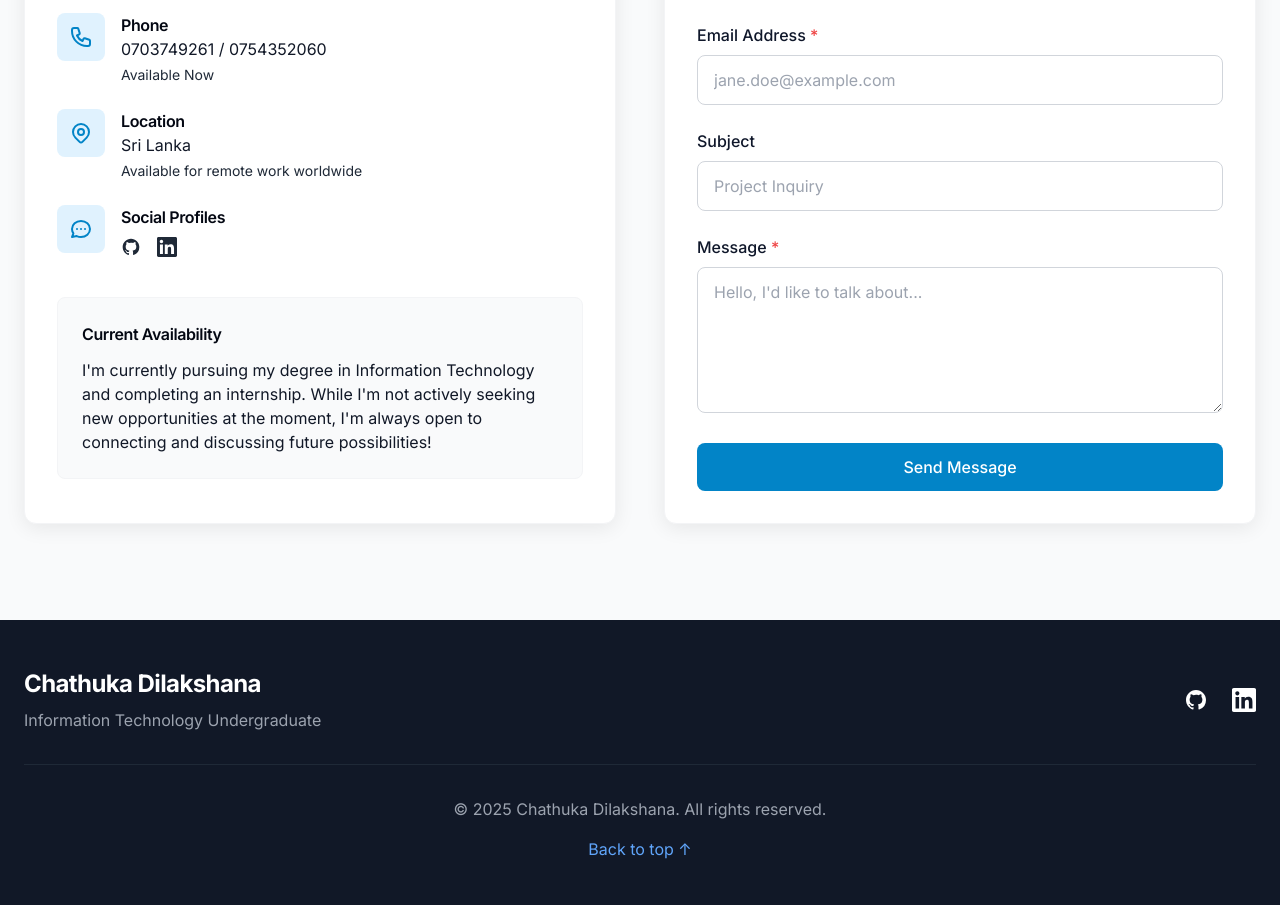
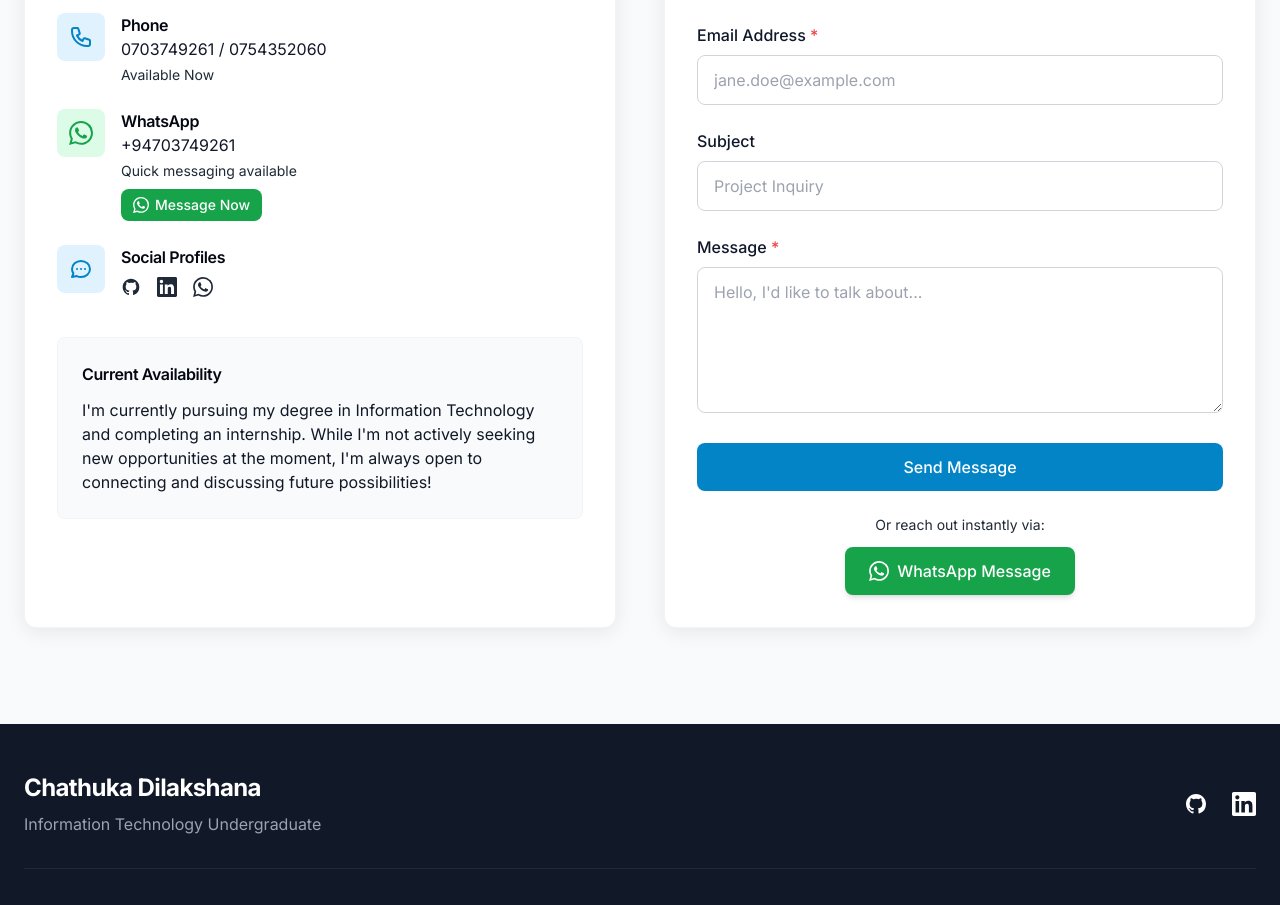
Before and after one commit to IT22091352/newportfolio, a React (Create React App) app: page / in a window 1280 px wide. Shown: the part 6255-7160 px from the top of the page. Built offline with nearby package versions, Linux system fonts and the light colour scheme.

Commit message:
Add WhatsApp messaging functionality to Contact component

```diff
--- a/src/components/Contact.jsx
+++ b/src/components/Contact.jsx
@@ -71,6 +71,14 @@
       });
   };
 
+  // WhatsApp functionality
+  const whatsappNumber = "+94703749261"; // Your WhatsApp number with country code
+  const handleWhatsAppMessage = () => {
+    const message = encodeURIComponent("Hello! I'm interested in discussing a project opportunity with you.");
+    const whatsappUrl = `https://wa.me/${whatsappNumber.replace('+', '')}?text=${message}`;
+    window.open(whatsappUrl, '_blank');
+  };
+
   return (
     <section id="contact" className="py-24 bg-gray-50 dark:bg-dark-800 dark:text-white">
       <div className="container mx-auto px-6">
@@ -122,16 +130,26 @@
               </div>
 
               <div className="flex items-start">
-                <div className="bg-primary-100 dark:bg-primary-900/30 p-3 rounded-lg mr-4">
-                  <svg className="w-6 h-6 text-primary-600 dark:text-primary-400" fill="none" stroke="currentColor" viewBox="0 0 24 24" xmlns="http://www.w3.org/2000/svg">
-                    <path strokeLinecap="round" strokeLinejoin="round" strokeWidth="2" d="M17.657 16.657L13.414 20.9a1.998 1.998 0 01-2.827 0l-4.244-4.243a8 8 0 1111.314 0z"></path>
-                    <path strokeLinecap="round" strokeLinejoin="round" strokeWidth="2" d="M15 11a3 3 0 11-6 0 3 3 0 016 0z"></path>
+                <div className="bg-green-100 dark:bg-green-900/30 p-3 rounded-lg mr-4">
+                  <svg className="w-6 h-6 text-green-600 dark:text-green-400" fill="currentColor" viewBox="0 0 24 24">
+                    <path d="M17.472 14.382c-.297-.149-1.758-.867-2.03-.967-.273-.099-.471-.148-.67.15-.197.297-.767.966-.94 1.164-.173.199-.347.223-.644.075-.297-.15-1.255-.463-2.39-1.475-.883-.788-1.48-1.761-1.653-2.059-.173-.297-.018-.458.13-.606.134-.133.298-.347.446-.52.149-.174.198-.298.298-.497.099-.198.05-.371-.025-.52-.075-.149-.669-1.612-.916-2.207-.242-.579-.487-.5-.669-.51-.173-.008-.371-.01-.57-.01-.198 0-.52.074-.792.372-.272.297-1.04 1.016-1.04 2.479 0 1.462 1.065 2.875 1.213 3.074.149.198 2.096 3.2 5.077 4.487.709.306 1.262.489 1.694.625.712.227 1.36.195 1.871.118.571-.085 1.758-.719 2.006-1.413.248-.694.248-1.289.173-1.413-.074-.124-.272-.198-.57-.347m-5.421 7.403h-.004a9.87 9.87 0 01-5.031-1.378l-.361-.214-3.741.982.998-3.648-.235-.374a9.86 9.86 0 01-1.51-5.26c.001-5.45 4.436-9.884 9.888-9.884 2.64 0 5.122 1.03 6.988 2.898a9.825 9.825 0 012.893 6.994c-.003 5.45-4.437 9.884-9.885 9.884m8.413-18.297A11.815 11.815 0 0012.05 0C5.495 0 .16 5.335.157 11.892c0 2.096.547 4.142 1.588 5.945L.057 24l6.305-1.654a11.882 11.882 0 005.683 1.448h.005c6.554 0 11.89-5.335 11.893-11.893A11.821 11.821 0 0020.885 3.488"/>
                   </svg>
                 </div>
                 <div>
-                  <h4 className="font-semibold text-dark-900 dark:text-white">Location</h4>
-                  <p className="text-dark-700 dark:text-gray-300">Sri Lanka</p>
-                  <p className="text-sm text-dark-600 dark:text-gray-400 mt-1">Available for remote work worldwide</p>
+                  <h4 className="font-semibold text-dark-900 dark:text-white">WhatsApp</h4>
+                  <p className="text-dark-700 dark:text-gray-300">{whatsappNumber}</p>
+                  <p className="text-sm text-dark-600 dark:text-gray-400 mt-1">Quick messaging available</p>
+                  <motion.button
+                    onClick={handleWhatsAppMessage}
+                    className="mt-2 inline-flex items-center px-3 py-1.5 bg-green-600 hover:bg-green-700 text-white text-sm font-medium rounded-lg transition-colors duration-200"
+                    whileHover={{ scale: 1.05 }}
+                    whileTap={{ scale: 0.95 }}
+                  >
+                    <svg className="w-4 h-4 mr-1.5" fill="currentColor" viewBox="0 0 24 24">
+                      <path d="M17.472 14.382c-.297-.149-1.758-.867-2.03-.967-.273-.099-.471-.148-.67.15-.197.297-.767.966-.94 1.164-.173.199-.347.223-.644.075-.297-.15-1.255-.463-2.39-1.475-.883-.788-1.48-1.761-1.653-2.059-.173-.297-.018-.458.13-.606.134-.133.298-.347.446-.52.149-.174.198-.298.298-.497.099-.198.05-.371-.025-.52-.075-.149-.669-1.612-.916-2.207-.242-.579-.487-.5-.669-.51-.173-.008-.371-.01-.57-.01-.198 0-.52.074-.792.372-.272.297-1.04 1.016-1.04 2.479 0 1.462 1.065 2.875 1.213 3.074.149.198 2.096 3.2 5.077 4.487.709.306 1.262.489 1.694.625.712.227 1.36.195 1.871.118.571-.085 1.758-.719 2.006-1.413.248-.694.248-1.289.173-1.413-.074-.124-.272-.198-.57-.347m-5.421 7.403h-.004a9.87 9.87 0 01-5.031-1.378l-.361-.214-3.741.982.998-3.648-.235-.374a9.86 9.86 0 01-1.51-5.26c.001-5.45 4.436-9.884 9.888-9.884 2.64 0 5.122 1.03 6.988 2.898a9.825 9.825 0 012.893 6.994c-.003 5.45-4.437 9.884-9.885 9.884m8.413-18.297A11.815 11.815 0 0012.05 0C5.495 0 .16 5.335.157 11.892c0 2.096.547 4.142 1.588 5.945L.057 24l6.305-1.654a11.882 11.882 0 005.683 1.448h.005c6.554 0 11.89-5.335 11.893-11.893A11.821 11.821 0 0020.885 3.488"/>
+                    </svg>
+                    Message Now
+                  </motion.button>
                 </div>
               </div>
 
@@ -154,6 +172,15 @@
                         <path d="M20.447 20.452h-3.554v-5.569c0-1.328-.027-3.037-1.852-3.037-1.853 0-2.136 1.445-2.136 2.939v5.667H9.351V9h3.414v1.561h.046c.477-.9 1.637-1.85 3.37-1.85 3.601 0 4.267 2.37 4.267 5.455v6.286zM5.337 7.433c-1.144 0-2.063-.926-2.063-2.065 0-1.138.92-2.063 2.063-2.063 1.14 0 2.064.925 2.064 2.063 0 1.139-.925 2.065-2.064 2.065zm1.782 13.019H3.555V9h3.564v11.452zM22.225 0H1.771C.792 0 0 .774 0 1.729v20.542C0 23.227.792 24 1.771 24h20.451C23.2 24 24 23.227 24 22.271V1.729C24 .774 23.2 0 22.222 0h.003z" />
                       </svg>
                     </a>
+                    <button
+                      onClick={handleWhatsAppMessage}
+                      className="text-dark-600 dark:text-gray-400 hover:text-green-600 dark:hover:text-green-400 transition-colors duration-200"
+                      title="Message on WhatsApp"
+                    >
+                      <svg className="w-5 h-5" fill="currentColor" viewBox="0 0 24 24">
+                        <path d="M17.472 14.382c-.297-.149-1.758-.867-2.03-.967-.273-.099-.471-.148-.67.15-.197.297-.767.966-.94 1.164-.173.199-.347.223-.644.075-.297-.15-1.255-.463-2.39-1.475-.883-.788-1.48-1.761-1.653-2.059-.173-.297-.018-.458.13-.606.134-.133.298-.347.446-.52.149-.174.198-.298.298-.497.099-.198.05-.371-.025-.52-.075-.149-.669-1.612-.916-2.207-.242-.579-.487-.5-.669-.51-.173-.008-.371-.01-.57-.01-.198 0-.52.074-.792.372-.272.297-1.04 1.016-1.04 2.479 0 1.462 1.065 2.875 1.213 3.074.149.198 2.096 3.2 5.077 4.487.709.306 1.262.489 1.694.625.712.227 1.36.195 1.871.118.571-.085 1.758-.719 2.006-1.413.248-.694.248-1.289.173-1.413-.074-.124-.272-.198-.57-.347m-5.421 7.403h-.004a9.87 9.87 0 01-5.031-1.378l-.361-.214-3.741.982.998-3.648-.235-.374a9.86 9.86 0 01-1.51-5.26c.001-5.45 4.436-9.884 9.888-9.884 2.64 0 5.122 1.03 6.988 2.898a9.825 9.825 0 012.893 6.994c-.003 5.45-4.437 9.884-9.885 9.884m8.413-18.297A11.815 11.815 0 0012.05 0C5.495 0 .16 5.335.157 11.892c0 2.096.547 4.142 1.588 5.945L.057 24l6.305-1.654a11.882 11.882 0 005.683 1.448h.005c6.554 0 11.89-5.335 11.893-11.893A11.821 11.821 0 0020.885 3.488"/>
+                      </svg>
+                    </button>
                   </div>
                 </div>
               </div>
@@ -259,6 +286,21 @@
                   ) : "Send Message"}
                 </motion.button>
 
+                <div className="text-center mt-4">
+                  <p className="text-sm text-dark-600 dark:text-gray-400 mb-3">Or reach out instantly via:</p>
+                  <motion.button
+                    onClick={handleWhatsAppMessage}
+                    className="inline-flex items-center px-6 py-3 bg-green-600 hover:bg-green-700 text-white font-medium rounded-lg transition-colors duration-200 shadow-md hover:shadow-lg"
+                    whileHover={{ scale: 1.05 }}
+                    whileTap={{ scale: 0.95 }}
+                  >
+                    <svg className="w-5 h-5 mr-2" fill="currentColor" viewBox="0 0 24 24">
+                      <path d="M17.472 14.382c-.297-.149-1.758-.867-2.03-.967-.273-.099-.471-.148-.67.15-.197.297-.767.966-.94 1.164-.173.199-.347.223-.644.075-.297-.15-1.255-.463-2.39-1.475-.883-.788-1.48-1.761-1.653-2.059-.173-.297-.018-.458.13-.606.134-.133.298-.347.446-.52.149-.174.198-.298.298-.497.099-.198.05-.371-.025-.52-.075-.149-.669-1.612-.916-2.207-.242-.579-.487-.5-.669-.51-.173-.008-.371-.01-.57-.01-.198 0-.52.074-.792.372-.272.297-1.04 1.016-1.04 2.479 0 1.462 1.065 2.875 1.213 3.074.149.198 2.096 3.2 5.077 4.487.709.306 1.262.489 1.694.625.712.227 1.36.195 1.871.118.571-.085 1.758-.719 2.006-1.413.248-.694.248-1.289.173-1.413-.074-.124-.272-.198-.57-.347m-5.421 7.403h-.004a9.87 9.87 0 01-5.031-1.378l-.361-.214-3.741.982.998-3.648-.235-.374a9.86 9.86 0 01-1.51-5.26c.001-5.45 4.436-9.884 9.888-9.884 2.64 0 5.122 1.03 6.988 2.898a9.825 9.825 0 012.893 6.994c-.003 5.45-4.437 9.884-9.885 9.884m8.413-18.297A11.815 11.815 0 0012.05 0C5.495 0 .16 5.335.157 11.892c0 2.096.547 4.142 1.588 5.945L.057 24l6.305-1.654a11.882 11.882 0 005.683 1.448h.005c6.554 0 11.89-5.335 11.893-11.893A11.821 11.821 0 0020.885 3.488"/>
+                    </svg>
+                    WhatsApp Message
+                  </motion.button>
+                </div>
+
                 {formStatus.submitted && (
                   <motion.div
                     className={`p-4 rounded-lg text-center ${
```
